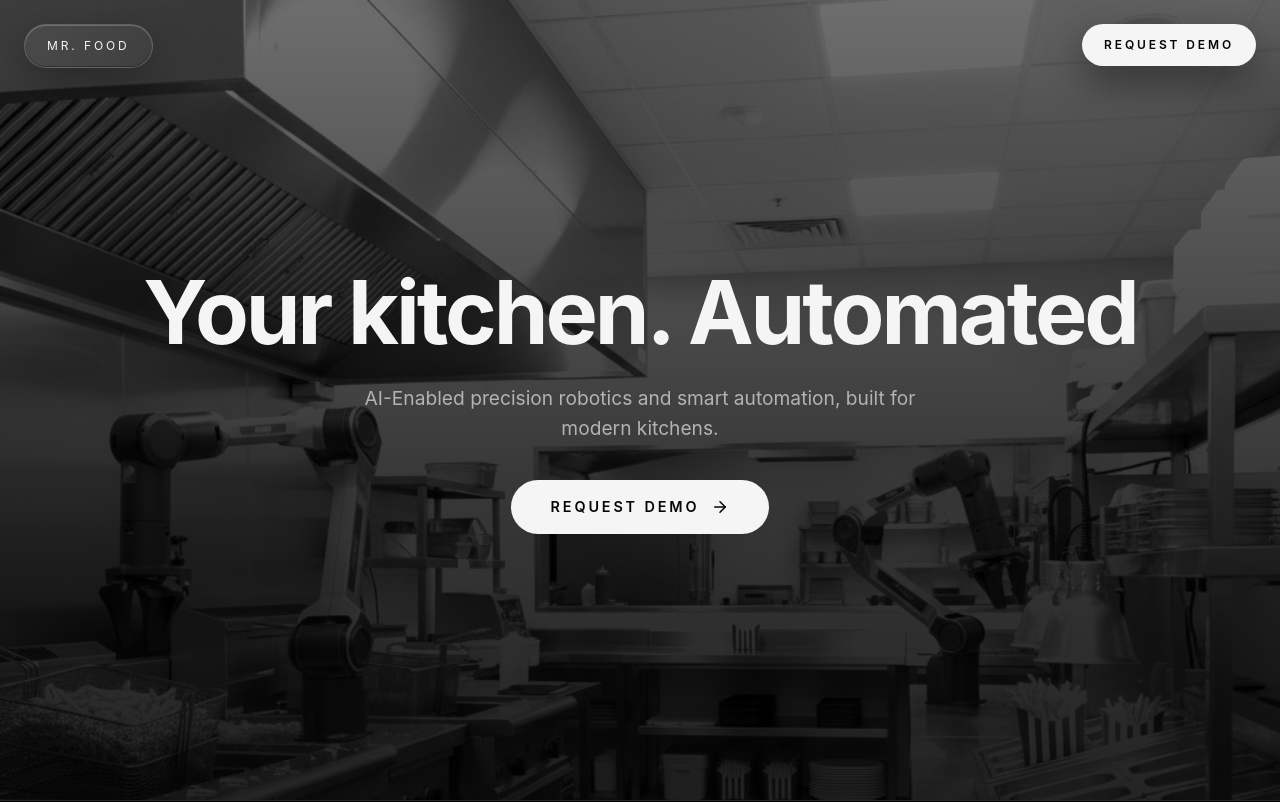
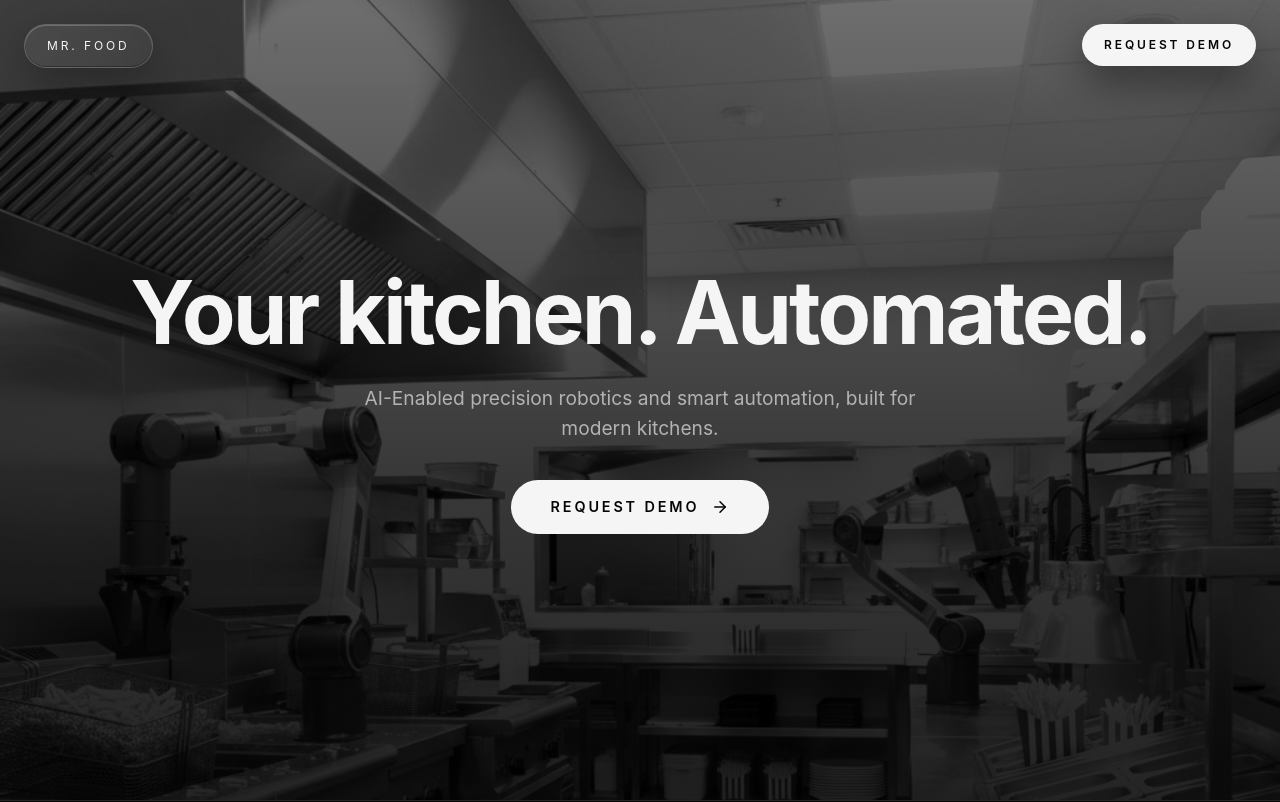
Before and after one commit to viewr-vision/food-app, a React (Vite) app: page / in a window 1280 px wide. Shown: the top 802 px of the page. Built offline with nearby package versions, Linux system fonts and the light colour scheme.

Commit message:
Fix hero title text by adding a period for improved grammatical accuracy.

```diff
--- a/src/App.tsx
+++ b/src/App.tsx
@@ -130,7 +130,7 @@ function App() {
                 <img className="hero-media" src={heroImage} alt="Automation system background" />
                 <div className="hero-overlay" />
                 <div className="hero-content">
-                    <h1 className="hero-title">Your kitchen. Automated</h1>
+                    <h1 className="hero-title">Your kitchen. Automated.</h1>
                     <p className="hero-sub">
                         AI-Enabled precision robotics and smart automation, built for modern kitchens.
                     </p>
```
